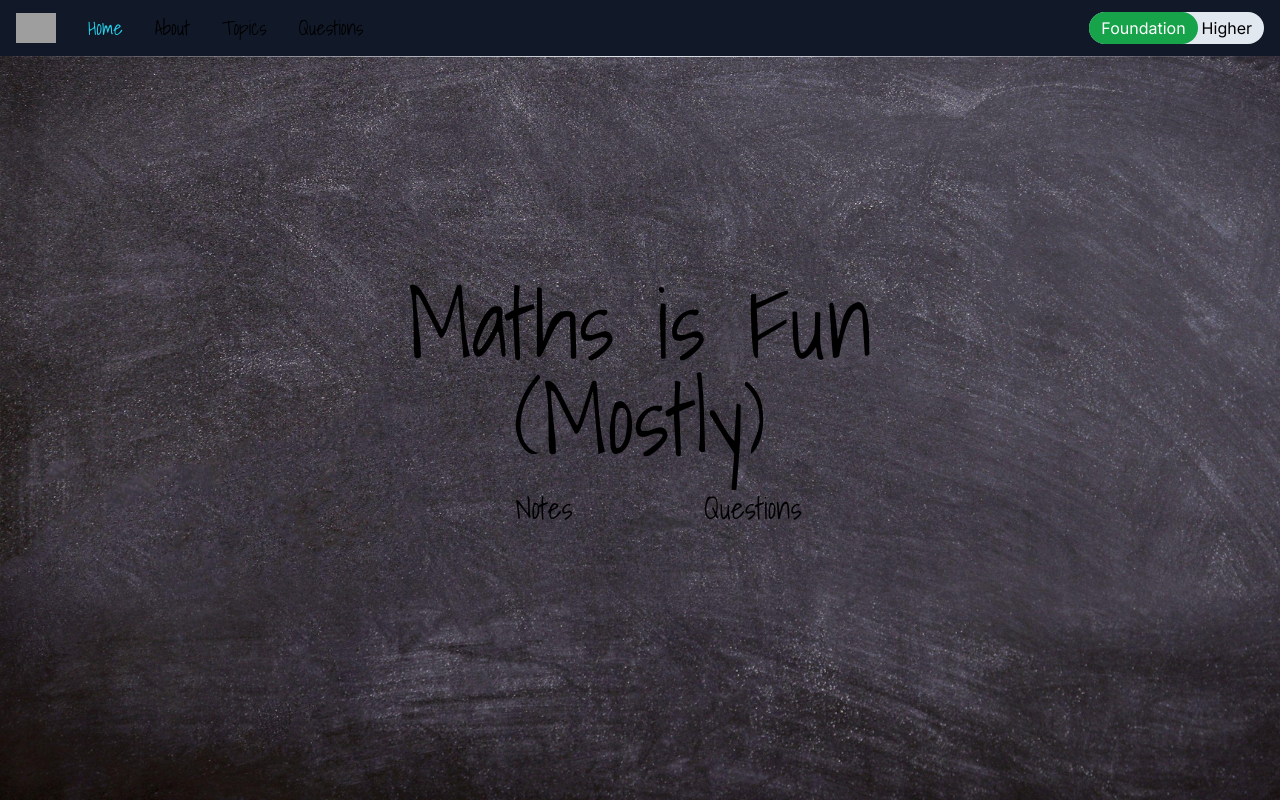
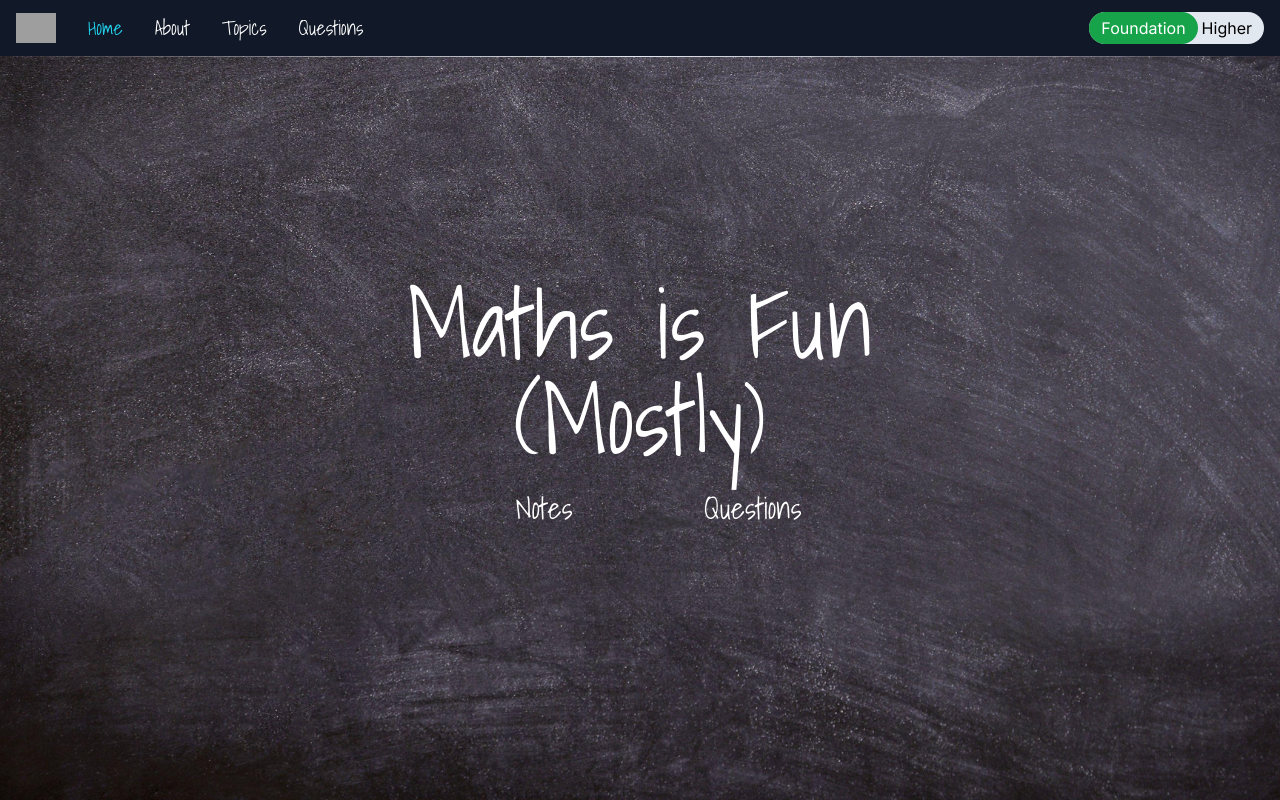
Before and after one commit to box1273002/GCSEMathsNotes, a Next.js app: page / in a window 1280 px wide. Built offline with nearby package versions, Linux system fonts and the light colour scheme; grey boxes are pictures that could not be loaded.

Commit message:
Added descriptions

```diff
--- a/public/maths_notes/algebraic-fractions.mdx
+++ b/public/maths_notes/algebraic-fractions.mdx
@@ -2,7 +2,7 @@
 title: Algebraic Fractions
 subject: Algebra
 level: higher
-description: ???
+description: Algebraic fractions can look hard, but they are just fractions. These notes look at how to handle them and include lots of examples.
 ---
 ## Explanation
 The most important thing to remember when you are asked to simplify algebraic fraction(s) is that they are JUST fraction(s), so you simply use your fraction skills.
--- a/public/maths_notes/algebraic-proofs.mdx
+++ b/public/maths_notes/algebraic-proofs.mdx
@@ -2,7 +2,7 @@
 title: Algebraic Proofs
 subject: Algebra
 level: foundation
-description: ???
+description: When asked to prove something generic, do it algebraically. These notes explain how and include lots of examples.
 ---
 When asked to prove something you need to use generic integers, e.g. n.
 State what your generic numbers will be.
--- a/public/maths_notes/surds-part-1.mdx
+++ b/public/maths_notes/surds-part-1.mdx
@@ -2,7 +2,7 @@
 title: Surds - Part 1
 subject: Surds
 level: higher
-description: ???
+description: What are surds? Because surds look strange, a lot of people are scared of them. Actually they are quite straightforward and usually come with lots of marks. These notes look at how to handle them and include lots of examples.
 ---
 
 Surds are square roots of numbers that do not have exact square roots, e.g. the square root of 2.
--- a/src/app/ui/global.css
+++ b/src/app/ui/global.css
@@ -2,12 +2,12 @@
 @tailwind components;
 @tailwind utilities;
 
+
 :root {
-  --foreground-rgb: #f5f5f5;
-  --background-start-rgb: 214, 219, 220;
-  --background-end-rgb: 255, 255, 255;
+    --foreground-rgb: 255, 255, 255;
+    --background-start-rgb:  30 41 59;
+    --background-end-rgb:  30 41 59;
 }
-
 @media (prefers-color-scheme: dark) {
   :root {
     --foreground-rgb: 255, 255, 255;
```
